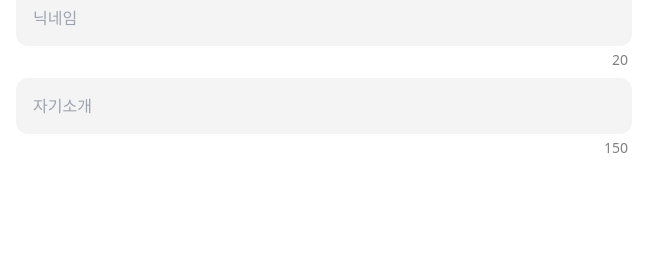
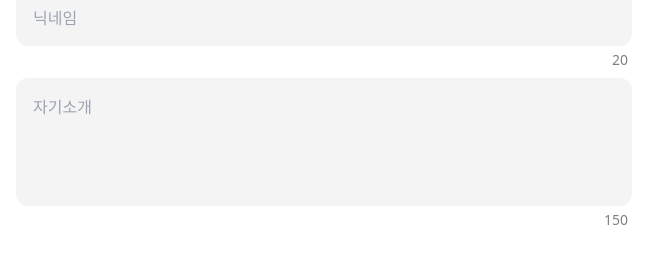
Before and after one commit to 2hundred2ne2/in_my_link, a Next.js app: page /profile in a window 1280 px wide. Shown: the part 240-520 px from the top of the page, without its empty margins (316-975 px from the left). Built offline with nearby package versions, Linux system fonts and the light colour scheme.

Commit message:
refactor: textarea로 변경

```diff
--- a/src/app/(auth)/profile/page.tsx
+++ b/src/app/(auth)/profile/page.tsx
@@ -9,6 +9,7 @@ import {
 } from "@/components/ui/app-header";
 import { Button } from "@/components/ui/button";
 import { Text } from "@/components/ui/text";
+import { TextArea } from "@/components/ui/textarea";
 
 export default function ProfilePage() {
   return (
@@ -45,9 +46,8 @@ export default function ProfilePage() {
               20
             </Text>
           </div>
-          <div className="flex flex-col">
-            {/* TODO: textarea로 바꾸기 */}
-            <Input placeholder="자기소개" className="w-full" />
+          <div className="flex flex-col mt-2">
+            <TextArea placeholder="자기소개" maxLength={150} resize="none" className="min-h-32" />
             <Text variant="body2" className="text-foreground-muted mt-1 mr-1 self-end">
               150
             </Text>
```
